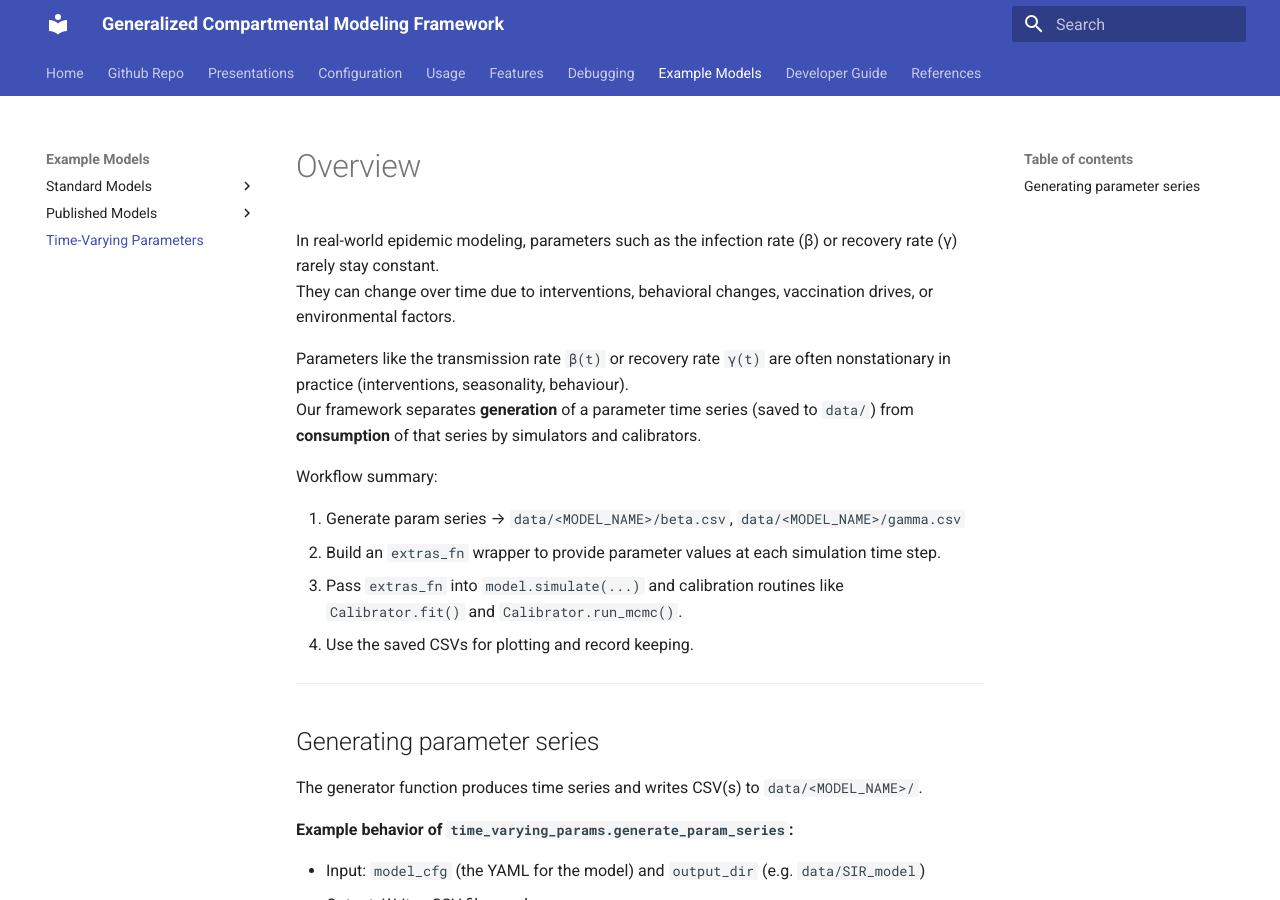
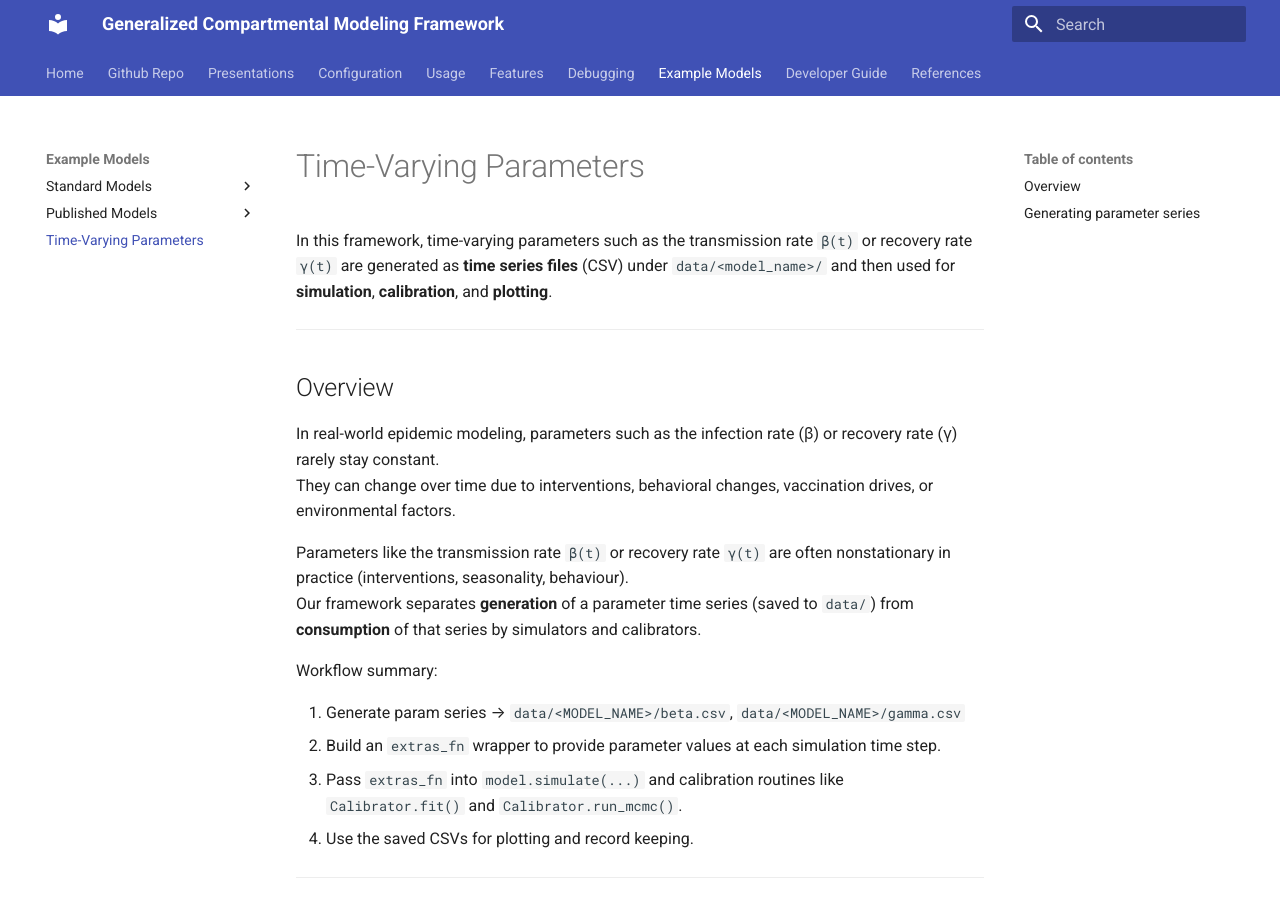
Before and after one commit to dsih-artpark/infectious-disease-models, an MkDocs documentation site: the page built from docs/models/time_varying_parameters.md, in a window 1280 px wide and 900 px high. Built offline with MkDocs 1.6.1 and Material for MkDocs 9.7.7, drawn with Linux system fonts in a browser that asks for light colours.

Commit message:
time varying

```diff
--- a/docs/models/time_varying_parameters.md
+++ b/docs/models/time_varying_parameters.md
@@ -1,4 +1,10 @@
-# Overview
+# Time-Varying Parameters
+
+In this framework, time-varying parameters such as the transmission rate `β(t)` or recovery rate `γ(t)` are generated as **time series files** (CSV) under `data/<model_name>/` and then used for **simulation**, **calibration**, and **plotting**.
+
+---
+
+## Overview
 
 In real-world epidemic modeling, parameters such as the infection rate (β) or recovery rate (γ) rarely stay constant.
 They can change over time due to interventions, behavioral changes, vaccination drives, or environmental factors.
```
